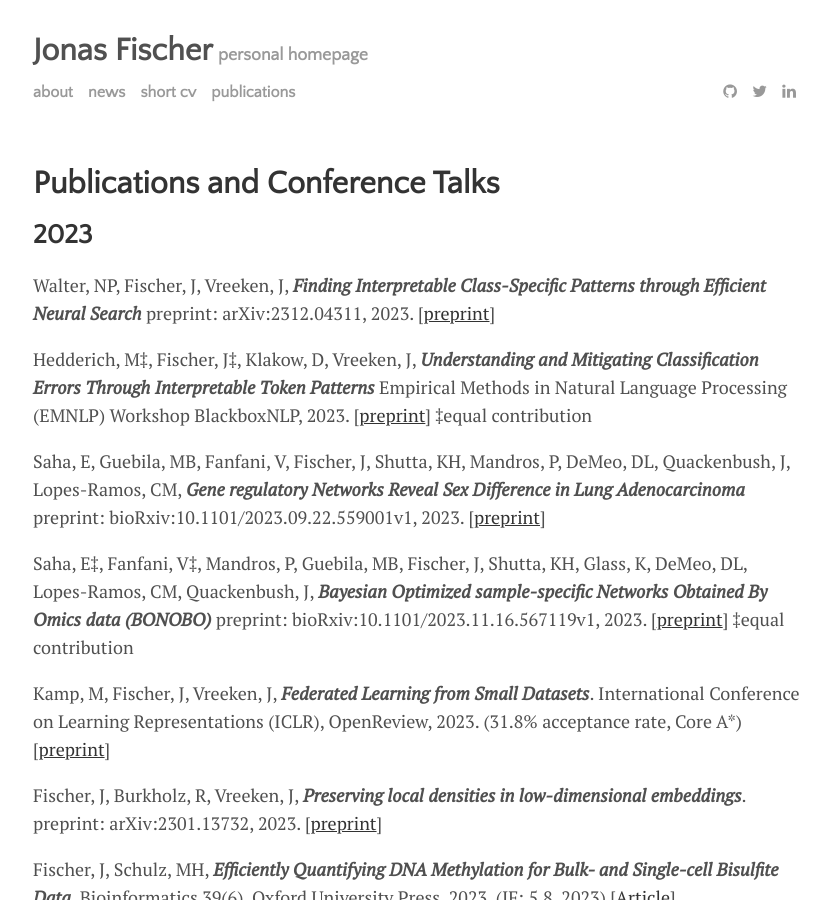
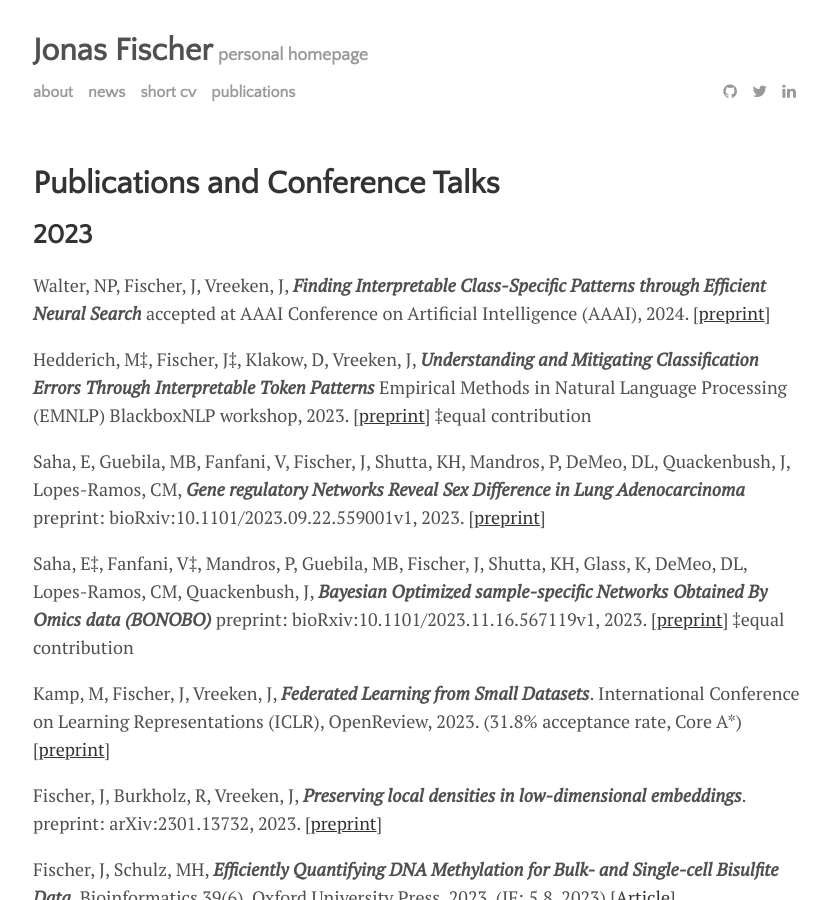
Before and after one commit to FischerJo/FischerJo.github.io, a Jekyll site: the page built from menu/publications.md, in a window 1280 px wide and 900 px high. Shown: the whole window, without its empty margins (223-1053 px from the left). Built offline with Jekyll 4.4.1, drawn with Linux system fonts in a browser that asks for light colours.

Commit message:
Updated acceptance status of diffnaps

```diff
--- a/menu/publications.md
+++ b/menu/publications.md
@@ -6,9 +6,9 @@ permalink: /publications
 
 ## 2023
 
-Walter, NP, Fischer, J, Vreeken, J, ***Finding Interpretable Class-Specific Patterns through Efficient Neural Search*** preprint: arXiv:2312.04311, 2023. \[[preprint](https://arxiv.org/abs/2312.04311)\]
+Walter, NP, Fischer, J, Vreeken, J, ***Finding Interpretable Class-Specific Patterns through Efficient Neural Search*** accepted at AAAI Conference on Artificial Intelligence (AAAI), 2024. \[[preprint](https://arxiv.org/abs/2312.04311)\]
 
-Hedderich, M‡, Fischer, J‡, Klakow, D, Vreeken, J, ***Understanding and Mitigating Classification Errors Through Interpretable Token Patterns*** Empirical Methods in Natural Language Processing (EMNLP) Workshop BlackboxNLP, 2023. \[[preprint](https://arxiv.org/abs/2311.10920)\]
+Hedderich, M‡, Fischer, J‡, Klakow, D, Vreeken, J, ***Understanding and Mitigating Classification Errors Through Interpretable Token Patterns*** Empirical Methods in Natural Language Processing (EMNLP) BlackboxNLP workshop, 2023. \[[preprint](https://arxiv.org/abs/2311.10920)\]
 ‡equal contribution
 
 Saha, E, Guebila, MB, Fanfani, V, Fischer, J, Shutta, KH, Mandros, P, DeMeo, DL, Quackenbush, J, Lopes-Ramos, CM, ***Gene regulatory Networks Reveal Sex Difference in Lung Adenocarcinoma*** preprint: bioRxiv:10.1101/2023.09.22.559001v1, 2023. \[[preprint](https://www.biorxiv.org/content/10.1101/2023.09.22.559001v1)\]
```
